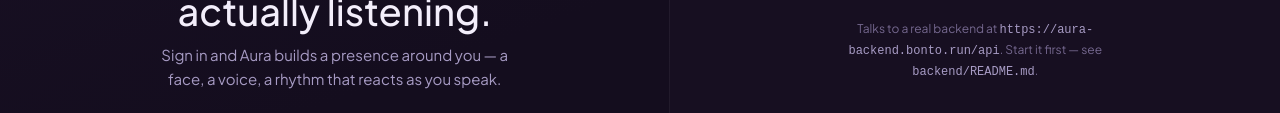
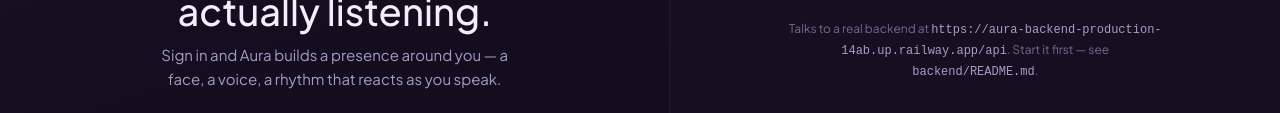
Before and after one commit to jiraya029/aura-frontend, a plain HTML site: page index.html in a window 1280 px wide. Shown: the part 506-619 px from the top of the page. Drawn offline with Linux system fonts and the light colour scheme.

Commit message:
Update AURA_API_BASE URL for production

```diff
--- a/index.html
+++ b/index.html
@@ -226,7 +226,7 @@
   :focus-visible{ outline:2px solid var(--violet); outline-offset:2px; }
 </style>
 <script>
-  window.AURA_API_BASE = 'https://aura-backend.bonto.run/api';
+  window.AURA_API_BASE = 'https://aura-backend-production-14ab.up.railway.app/api';
 </script>
 </head>
 <body>
```
